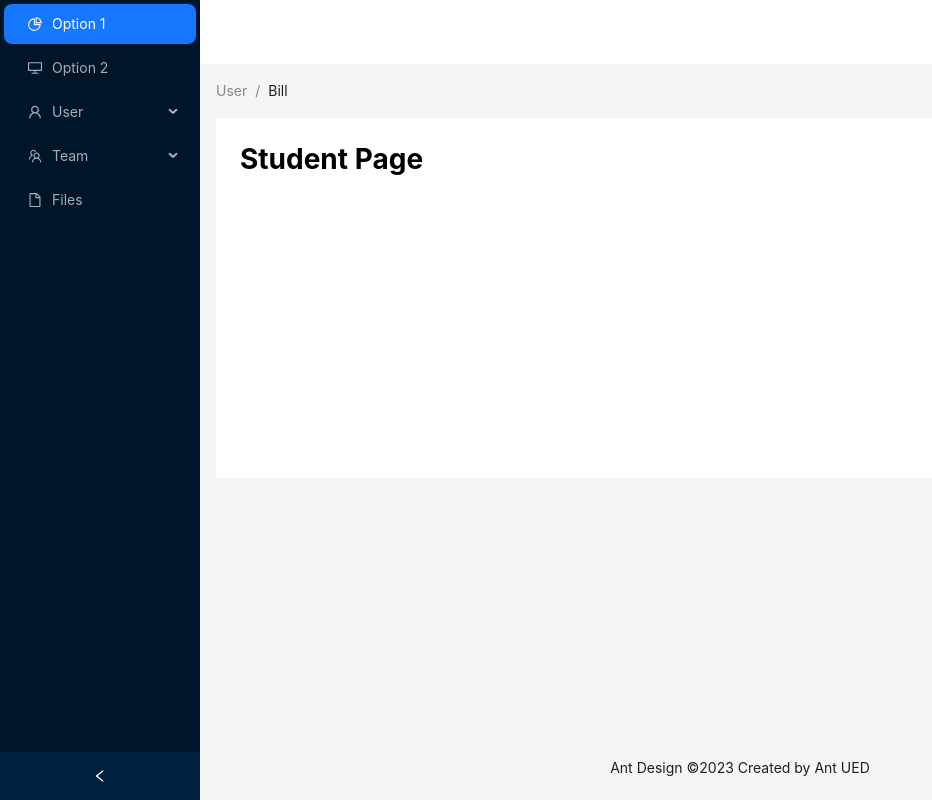
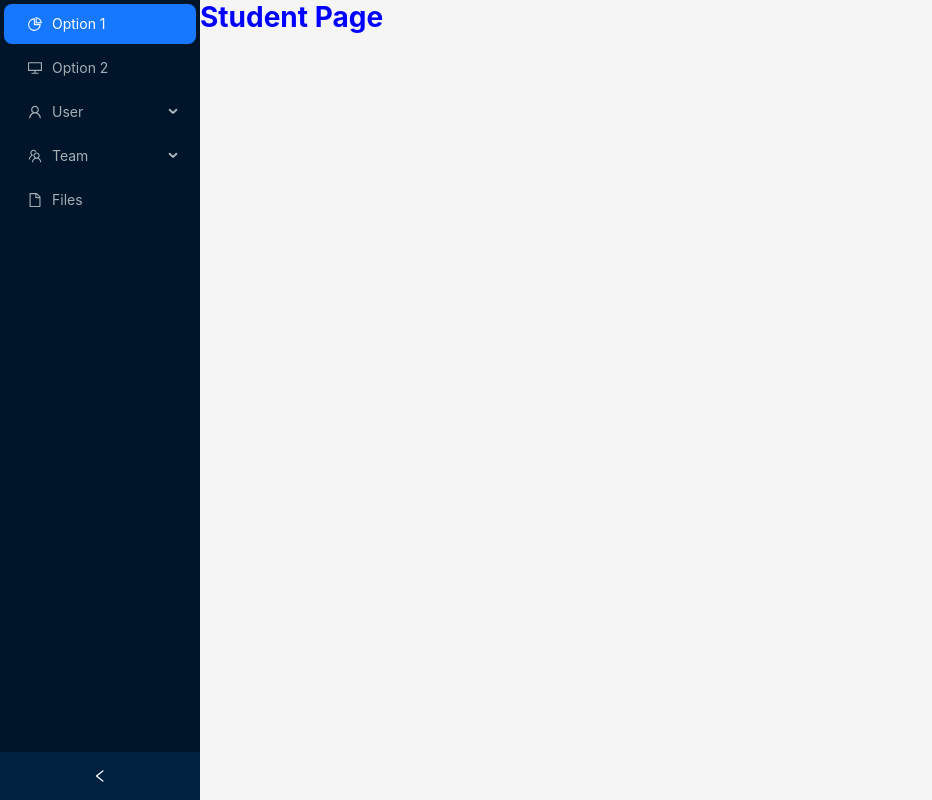
Before and after one commit to DipraDas/university-management, a Next.js app: page /student in a window 1280 px wide. Shown: the whole page, without its empty margins (0-932 px from the left). Built offline with nearby package versions, Linux system fonts and the light colour scheme.

Commit message:
49.3 - Sidebar & Content Devided and Optimized

```diff
--- a/src/app/(withlayout)/layout.tsx
+++ b/src/app/(withlayout)/layout.tsx
@@ -1,71 +1,15 @@
-"use client"
-
+import Contents from '@/component/ui/Contents';
+import Sidebar from '@/component/ui/Sidebar';
+import { Layout } from 'antd';
 import React, { useState } from 'react';
-import {
-    DesktopOutlined,
-    FileOutlined,
-    PieChartOutlined,
-    TeamOutlined,
-    UserOutlined,
-} from '@ant-design/icons';
-import type { MenuProps } from 'antd';
-import { Breadcrumb, Layout, Menu, theme } from 'antd';
-
-const { Header, Content, Footer, Sider } = Layout;
-
-type MenuItem = Required<MenuProps>['items'][number];
-
-function getItem(
-    label: React.ReactNode,
-    key: React.Key,
-    icon?: React.ReactNode,
-    children?: MenuItem[],
-): MenuItem {
-    return {
-        key,
-        icon,
-        children,
-        label,
-    } as MenuItem;
-}
-
-const items: MenuItem[] = [
-    getItem('Option 1', '1', <PieChartOutlined />),
-    getItem('Option 2', '2', <DesktopOutlined />),
-    getItem('User', 'sub1', <UserOutlined />, [
-        getItem('Tom', '3'),
-        getItem('Bill', '4'),
-        getItem('Alex', '5'),
-    ]),
-    getItem('Team', 'sub2', <TeamOutlined />, [getItem('Team 1', '6'), getItem('Team 2', '8')]),
-    getItem('Files', '9', <FileOutlined />),
-];
 
 const DashboardLayout = ({ children }: { children: React.ReactNode }) => {
-    const [collapsed, setCollapsed] = useState(false);
-    const {
-        token: { colorBgContainer },
-    } = theme.useToken();
-
     return (
-        <Layout style={{ minHeight: '100vh' }}>
-            <Sider collapsible collapsed={collapsed} onCollapse={(value) => setCollapsed(value)}>
-                <div className="demo-logo-vertical" />
-                <Menu theme="dark" defaultSelectedKeys={['1']} mode="inline" items={items} />
-            </Sider>
-            <Layout>
-                <Header style={{ padding: 0, background: colorBgContainer }} />
-                <Content style={{ margin: '0 16px' }}>
-                    <Breadcrumb style={{ margin: '16px 0' }}>
-                        <Breadcrumb.Item>User</Breadcrumb.Item>
-                        <Breadcrumb.Item>Bill</Breadcrumb.Item>
-                    </Breadcrumb>
-                    <div style={{ padding: 24, minHeight: 360, background: colorBgContainer , color: "black"}}>
-                        {children}
-                    </div>
-                </Content>
-                <Footer style={{ textAlign: 'center' }}>Ant Design ©2023 Created by Ant UED</Footer>
-            </Layout>
+        <Layout >
+            <Sidebar></Sidebar>
+            <Contents>
+                {children}
+            </Contents>
         </Layout>
     );
 };
--- a/src/app/(withlayout)/student/page.tsx
+++ b/src/app/(withlayout)/student/page.tsx
@@ -3,7 +3,7 @@ import React from 'react';
 const StudentPage = () => {
     return (
         <div>
-            <h1>Student Page</h1>
+            <h1 style={{color:'blue'}}>Student Page</h1>
         </div>
     );
 };
--- /dev/null
+++ b/src/component/ui/Contents.tsx
@@ -0,0 +1,19 @@
+"use client"
+
+import React from 'react';
+import { Layout } from 'antd';
+const { Content } = Layout;
+
+const Contents = ({children}: {children: React.ReactNode}) => {
+    return (
+        <Content
+        style={{
+            minHeight: '100vh'
+        }}
+        >
+            {children}
+        </Content>
+    );
+};
+
+export default Contents;
--- /dev/null
+++ b/src/component/ui/Sidebar.tsx
@@ -0,0 +1,54 @@
+"use client"
+
+import React, { useState } from 'react';
+import { Layout, Menu } from 'antd';
+const { Sider } = Layout;
+import type { MenuProps } from 'antd';
+import {
+    DesktopOutlined,
+    FileOutlined,
+    PieChartOutlined,
+    TeamOutlined,
+    UserOutlined,
+} from '@ant-design/icons';
+
+type MenuItem = Required<MenuProps>['items'][number];
+
+function getItem(
+    label: React.ReactNode,
+    key: React.Key,
+    icon?: React.ReactNode,
+    children?: MenuItem[],
+): MenuItem {
+    return {
+        key,
+        icon,
+        children,
+        label,
+    } as MenuItem;
+}
+
+const items: MenuItem[] = [
+    getItem('Option 1', '1', <PieChartOutlined />),
+    getItem('Option 2', '2', <DesktopOutlined />),
+    getItem('User', 'sub1', <UserOutlined />, [
+        getItem('Tom', '3'),
+        getItem('Bill', '4'),
+        getItem('Alex', '5'),
+    ]),
+    getItem('Team', 'sub2', <TeamOutlined />, [getItem('Team 1', '6'), getItem('Team 2', '8')]),
+    getItem('Files', '9', <FileOutlined />),
+];
+
+
+const Sidebar = () => {
+    const [collapsed, setCollapsed] = useState(false);
+    return (
+        <Sider collapsible collapsed={collapsed} onCollapse={(value) => setCollapsed(value)}>
+            <div className="demo-logo-vertical" />
+            <Menu theme="dark" defaultSelectedKeys={['1']} mode="inline" items={items} />
+        </Sider>
+    );
+};
+
+export default Sidebar;
```
Also changed, not shown: src/app/(withlayout)/super-admin/page.tsx (added, +9 -0 lines).
